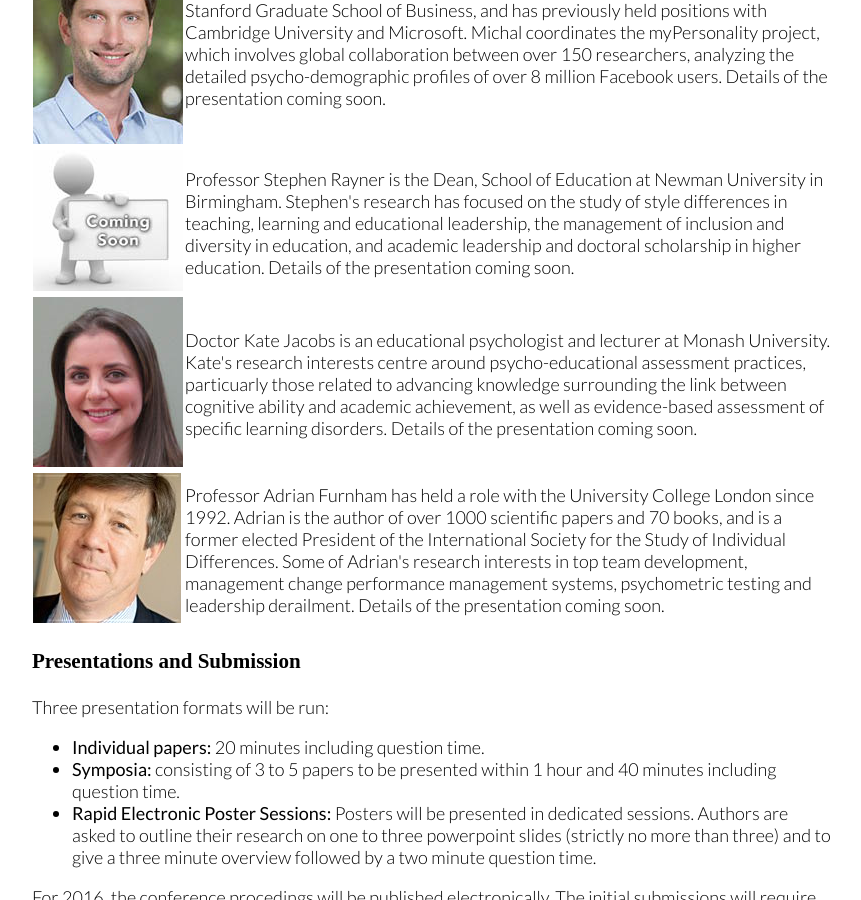
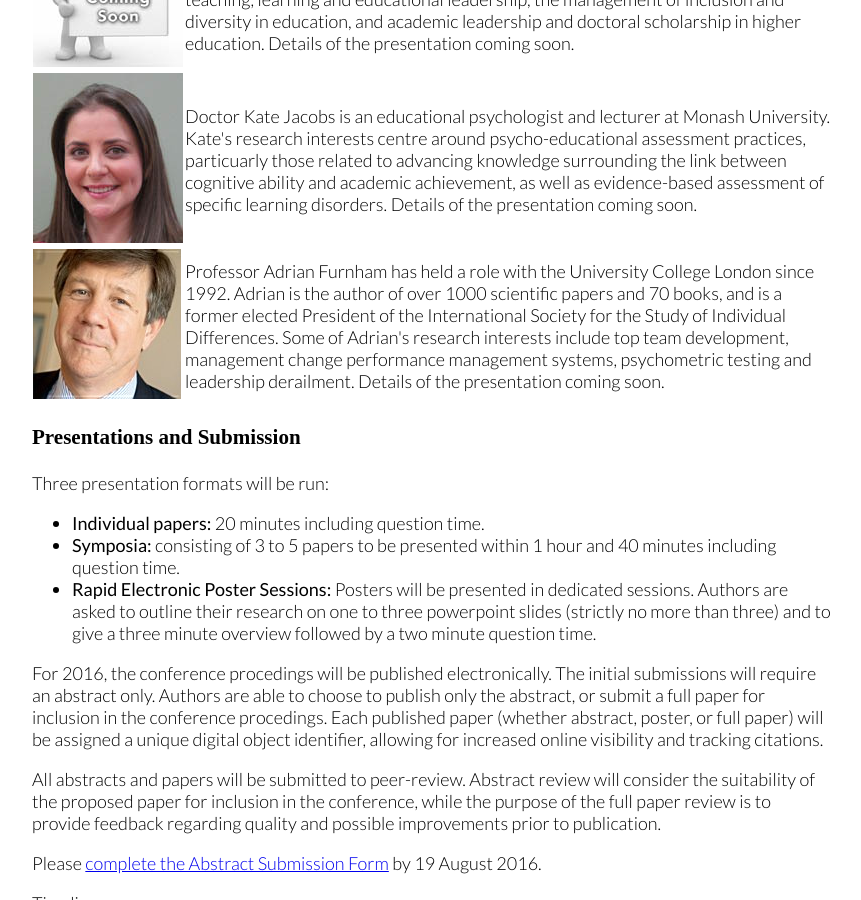
Before and after one commit to acpid/acpid.github.io, a Jekyll site: the page built from 2016.html, in a window 1280 px wide and 900 px high, scrolled down 1547 px. Shown: the whole window, without its empty margins (208-1069 px from the left). Built offline with Jekyll 4.4.1, drawn with Linux system fonts in a browser that asks for light colours; some web fonts are replaced.

```diff
--- a/2016.html
+++ b/2016.html
@@ -25,7 +25,7 @@ layout: default
       Conference Registration (coming soon)
     </td>
 	<td>
-      <a href="https://www.facebook.com/events/497481720438382/" target="_blank"><img src="/images/facebookevent.jpg" border="0" alt="Like our Facebook event page for updates"></a>
+      <a href="https://www.facebook.com/events/497481720438382/" target="_blank"><img src="/images/facebook_event.jpg" border="0" alt="Like our Facebook event page for updates"></a>
     </td>
 
   </tr>
@@ -83,7 +83,7 @@ We are delighted to introduce our keynote speakers for the 2016 conference
 	  <img src="/images/furnham.jpg" alt="Adrian Furnham image">
     </td>
     <td>
-      Professor Adrian Furnham has held a role with the University College London since 1992.  Adrian is the author of over 1000 scientific papers and 70 books, and is a former elected President of the International Society for the Study of Individual Differences.  Some of Adrian's research interests in top team development, management change performance management systems, psychometric testing and leadership derailment. Details of the presentation coming soon.
+      Professor Adrian Furnham has held a role with the University College London since 1992.  Adrian is the author of over 1000 scientific papers and 70 books, and is a former elected President of the International Society for the Study of Individual Differences.  Some of Adrian's research interests include top team development, management change performance management systems, psychometric testing and leadership derailment. Details of the presentation coming soon.
     </td>
   </tr>
 </table>
```
